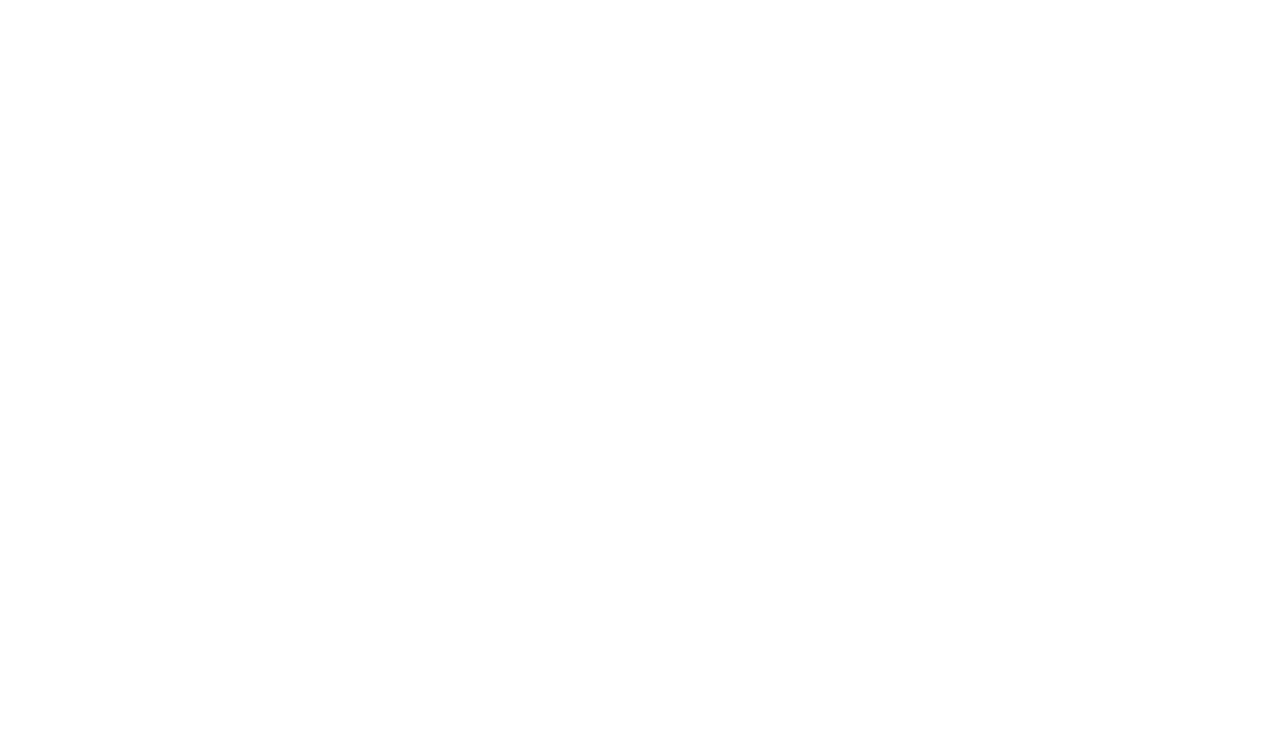
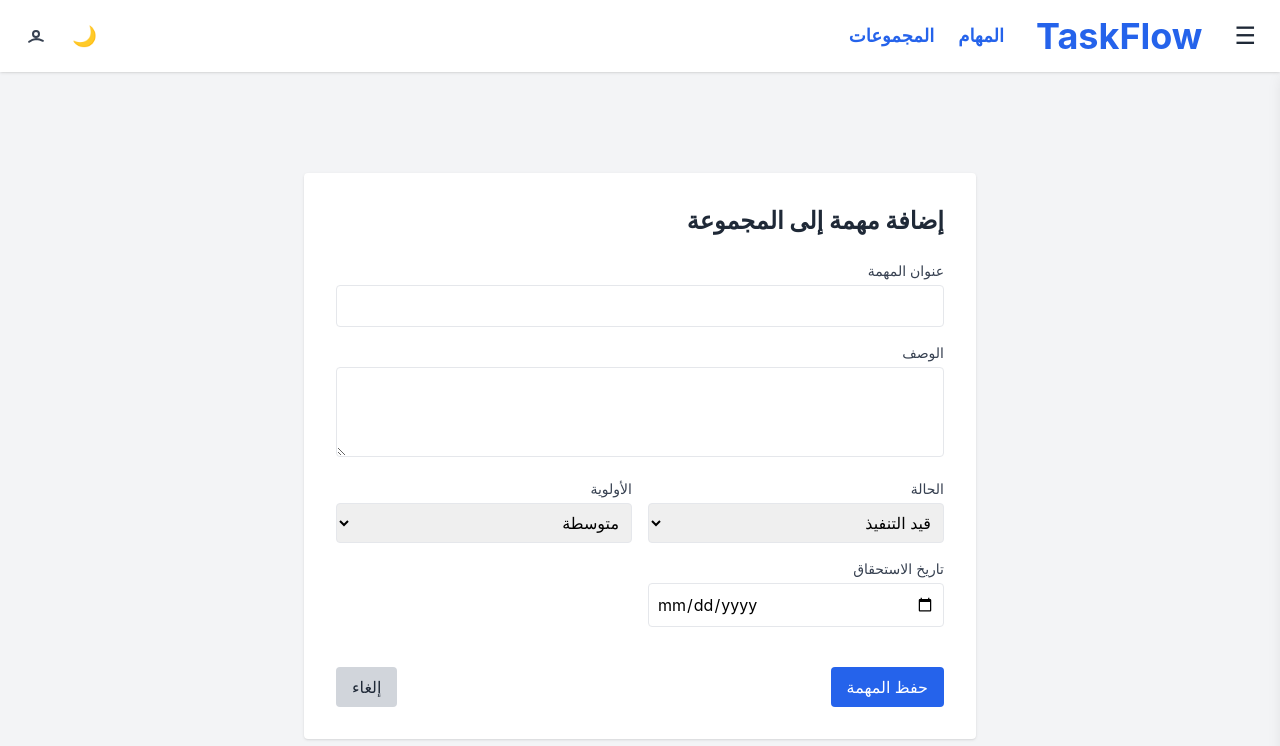
Before and after one commit to Diyaa2662/Task-Management-System, a React (Create React App) app: page /groups/1/add-task in a window 1280 px wide. Before the commit this address had no page. Shown: the top 746 px of the page. Built offline with nearby package versions, Linux system fonts and the light colour scheme.

Commit message:
Adding a permissions system

```diff
--- a/src/App.js
+++ b/src/App.js
@@ -18,6 +18,7 @@ import MemberDetails from "./pages/MemberDetails";
 import Categories from "./pages/Categories";
 import Profile from "./pages/Profile";
 import EditProfile from "./pages/EditProfile";
+import GroupAddTask from "./pages/GroupAddTask";
 
 function App() {
   return (
@@ -41,6 +42,7 @@ function App() {
           <Route path="/groups/:id/edit" element={<EditGroup />} />
           <Route path="/groups/:id" element={<GroupDetails />} />
           <Route path="/groups/:id/add-member" element={<AddMember />} />
+          <Route path="/groups/:id/add-task" element={<GroupAddTask />} />
           <Route
             path="/groups/:id/members/:memberId"
             element={<MemberDetails />}
--- a/src/pages/AddMember.js
+++ b/src/pages/AddMember.js
@@ -8,6 +8,7 @@ function AddMember() {
   const [formData, setFormData] = useState({
     name: "",
     email: "",
+    role: "assignee", // القيمة الابتدائية: مكلف
   });
 
   const handleChange = (e) => {
@@ -28,6 +29,7 @@ function AddMember() {
         </h2>
 
         <form onSubmit={handleSubmit} className="grid gap-4">
+          {/* الاسم */}
           <div>
             <label className="block mb-1 text-sm text-gray-700 dark:text-gray-200">
               اسم العضو
@@ -43,6 +45,7 @@ function AddMember() {
             />
           </div>
 
+          {/* البريد */}
           <div>
             <label className="block mb-1 text-sm text-gray-700 dark:text-gray-200">
               البريد الإلكتروني (اختياري)
@@ -57,6 +60,25 @@ function AddMember() {
             />
           </div>
 
+          {/* الدور */}
+          <div>
+            <label className="block mb-1 text-sm text-gray-700 dark:text-gray-200">
+              الدور داخل المجموعة
+            </label>
+            <select
+              name="role"
+              value={formData.role}
+              onChange={handleChange}
+              className="w-full p-2 border rounded dark:bg-gray-700 dark:text-white"
+            >
+              <option value="owner">مالك المجموعة</option>
+              <option value="admin">مدير المجموعة</option>
+              <option value="manager">إداري المجموعة</option>
+              <option value="assignee">مكلف (عضو عادي)</option>
+            </select>
+          </div>
+
+          {/* الأزرار */}
           <div className="flex justify-between gap-4 mt-4">
             <button
               type="submit"
--- /dev/null
+++ b/src/pages/GroupAddTask.js
@@ -0,0 +1,131 @@
+import React, { useState } from "react";
+import { useNavigate, useParams } from "react-router-dom";
+
+function GroupAddTask() {
+  const navigate = useNavigate();
+  const { id } = useParams(); // ID المجموعة
+
+  const [formData, setFormData] = useState({
+    title: "",
+    description: "",
+    status: "قيد التنفيذ",
+    priority: "متوسطة",
+    dueDate: "",
+  });
+
+  const handleChange = (e) => {
+    setFormData({ ...formData, [e.target.name]: e.target.value });
+  };
+
+  const handleSubmit = (e) => {
+    e.preventDefault();
+    console.log(`📌 تم إنشاء مهمة في المجموعة ${id}:`, formData);
+    // في المستقبل: أرسل البيانات إلى الـ backend
+    navigate(`/groups/${id}`);
+  };
+
+  return (
+    <div className="min-h-[calc(100vh-4rem)] flex items-center justify-center text-right">
+      <div className="w-full max-w-2xl bg-white dark:bg-gray-800 p-8 rounded shadow">
+        <h2 className="text-2xl font-bold text-gray-800 dark:text-white mb-6">
+          إضافة مهمة إلى المجموعة
+        </h2>
+
+        <form onSubmit={handleSubmit} className="grid gap-4">
+          <div>
+            <label className="block mb-1 text-sm text-gray-700 dark:text-gray-200">
+              عنوان المهمة
+            </label>
+            <input
+              type="text"
+              name="title"
+              value={formData.title}
+              onChange={handleChange}
+              required
+              className="w-full p-2 border rounded dark:bg-gray-700 dark:text-white"
+            />
+          </div>
+
+          <div>
+            <label className="block mb-1 text-sm text-gray-700 dark:text-gray-200">
+              الوصف
+            </label>
+            <textarea
+              name="description"
+              value={formData.description}
+              onChange={handleChange}
+              rows={3}
+              className="w-full p-2 border rounded dark:bg-gray-700 dark:text-white"
+            ></textarea>
+          </div>
+
+          <div className="grid grid-cols-1 sm:grid-cols-2 gap-4">
+            <div>
+              <label className="block mb-1 text-sm text-gray-700 dark:text-gray-200">
+                الحالة
+              </label>
+              <select
+                name="status"
+                value={formData.status}
+                onChange={handleChange}
+                className="w-full p-2 border rounded dark:bg-gray-700 dark:text-white"
+              >
+                <option>قيد التنفيذ</option>
+                <option>مكتملة</option>
+                <option>مؤجلة</option>
+              </select>
+            </div>
+
+            <div>
+              <label className="block mb-1 text-sm text-gray-700 dark:text-gray-200">
+                الأولوية
+              </label>
+              <select
+                name="priority"
+                value={formData.priority}
+                onChange={handleChange}
+                className="w-full p-2 border rounded dark:bg-gray-700 dark:text-white"
+              >
+                <option>مرتفعة</option>
+                <option>متوسطة</option>
+                <option>منخفضة</option>
+              </select>
+            </div>
+
+            <div>
+              <label className="block mb-1 text-sm text-gray-700 dark:text-gray-200">
+                تاريخ الاستحقاق
+              </label>
+              <input
+                type="date"
+                name="dueDate"
+                value={formData.dueDate}
+                onChange={handleChange}
+                className="w-full p-2 border rounded dark:bg-gray-700 dark:text-white"
+              />
+            </div>
+          </div>
+
+          <div className="flex justify-between gap-4 mt-6">
+            <button
+              type="submit"
+              className="bg-blue-600 text-white px-4 py-2 rounded hover:bg-blue-700 transition"
+            >
+              حفظ المهمة
+            </button>
+
+            <button
+              type="button"
+              onClick={() => navigate(`/groups/${id}`)}
+              className="bg-gray-300 text-gray-800 px-4 py-2 rounded hover:bg-gray-400 dark:bg-gray-700 dark:text-white dark:hover:bg-gray-600 transition"
+            >
+              إلغاء
+            </button>
+          </div>
+        </form>
+      </div>
+    </div>
+  );
+}
+
+export default GroupAddTask;
--- a/src/pages/GroupDetails.js
+++ b/src/pages/GroupDetails.js
@@ -4,7 +4,10 @@ import { useParams, Link } from "react-router-dom";
 function GroupDetails() {
   const { id } = useParams();
 
-  // بيانات وهمية مؤقتة
+  // ✅ الدور الحالي للمستخدم داخل المجموعة (لاحقًا من backend)
+  const currentUserRole = "Owner"; // مثال: "Admin", "Manager", "Assignee"
+
+  // ✅ بيانات وهمية للمجموعة
   const group = {
     id,
     name: "فريق التصميم",
@@ -34,7 +37,7 @@ function GroupDetails() {
         تفاصيل المجموعة: {group.name}
       </h2>
 
-      {/* الأعضاء */}
+      {/* ✅ الأعضاء */}
       <div className="mb-6">
         <h3 className="text-lg font-semibold text-blue-600 dark:text-blue-400 mb-2">
           الأعضاء:
@@ -58,19 +61,21 @@ function GroupDetails() {
                 >
                   عرض
                 </Link>
+                {can(currentUserRole, "manageMembers") && (
                   <button
                     onClick={() => handleDeleteMember(index)}
                     className="text-sm text-red-600 hover:underline"
                   >
                     حذف
                   </button>
+                )}
               </div>
             </li>
           ))}
         </ul>
       </div>
 
-      {/* المهام */}
+      {/* ✅ المهام */}
       <div className="mb-6">
         <h3 className="text-lg font-semibold text-blue-600 dark:text-blue-400 mb-2">
           المهام:
@@ -90,22 +95,36 @@ function GroupDetails() {
         </ul>
       </div>
 
-      {/* الأزرار */}
+      {/* ✅ الأزرار */}
       <div className="flex flex-wrap gap-3 justify-between mt-6">
+        {can(currentUserRole, "manageTasks") && (
+          <Link
+            to={`/groups/${group.id}/add-task`}
+            className="bg-blue-600 text-white px-4 py-2 rounded hover:bg-blue-700 transition"
+          >
+            + إضافة مهمة
+          </Link>
+        )}
+
+        {can(currentUserRole, "manageMembers") && (
+          <Link
+            to={`/groups/${group.id}/add-member`}
+            className="bg-green-600 text-white px-4 py-2 rounded hover:bg-green-700 transition"
+          >
+            + إضافة عضو
+          </Link>
+        )}
+
+        {can(currentUserRole, "editGroup") && (
           <Link
             to={`/groups/${group.id}/edit`}
             className="bg-blue-600 text-white px-4 py-2 rounded hover:bg-blue-700 transition"
           >
             تعديل المجموعة
           </Link>
+        )}
 
-        <Link
-          to={`/groups/${group.id}/add-member`}
-          className="bg-green-600 text-white px-4 py-2 rounded hover:bg-green-700 transition"
-        >
-          + إضافة عضو
-        </Link>
-
+        {can(currentUserRole, "deleteGroup") && (
           <button
             onClick={() => {
               if (window.confirm("هل أنت متأكد من حذف هذه المجموعة؟")) {
@@ -116,6 +135,7 @@ function GroupDetails() {
           >
             حذف المجموعة
           </button>
+        )}
 
         <Link
           to="/groups"
@@ -128,7 +148,7 @@ function GroupDetails() {
   );
 }
 
-// ✅ دالة ترجمة الأدوار للعرض بالعربية
+// ✅ دالة ترجمة الدور
 function translateRole(role) {
   switch (role) {
     case "Owner":
@@ -144,4 +164,15 @@ function translateRole(role) {
   }
 }
 
+// ✅ دالة صلاحيات حسب الدور
+function can(role, action) {
+  const permissions = {
+    Owner: ["manageMembers", "manageTasks", "deleteGroup", "editGroup"],
+    Admin: ["manageMembers", "manageTasks"],
+    Manager: ["manageTasks"],
+    Assignee: [],
+  };
+  return permissions[role]?.includes(action);
+}
+
 export default GroupDetails;
```
Lines whose indentation alone changed are shown as unchanged.
